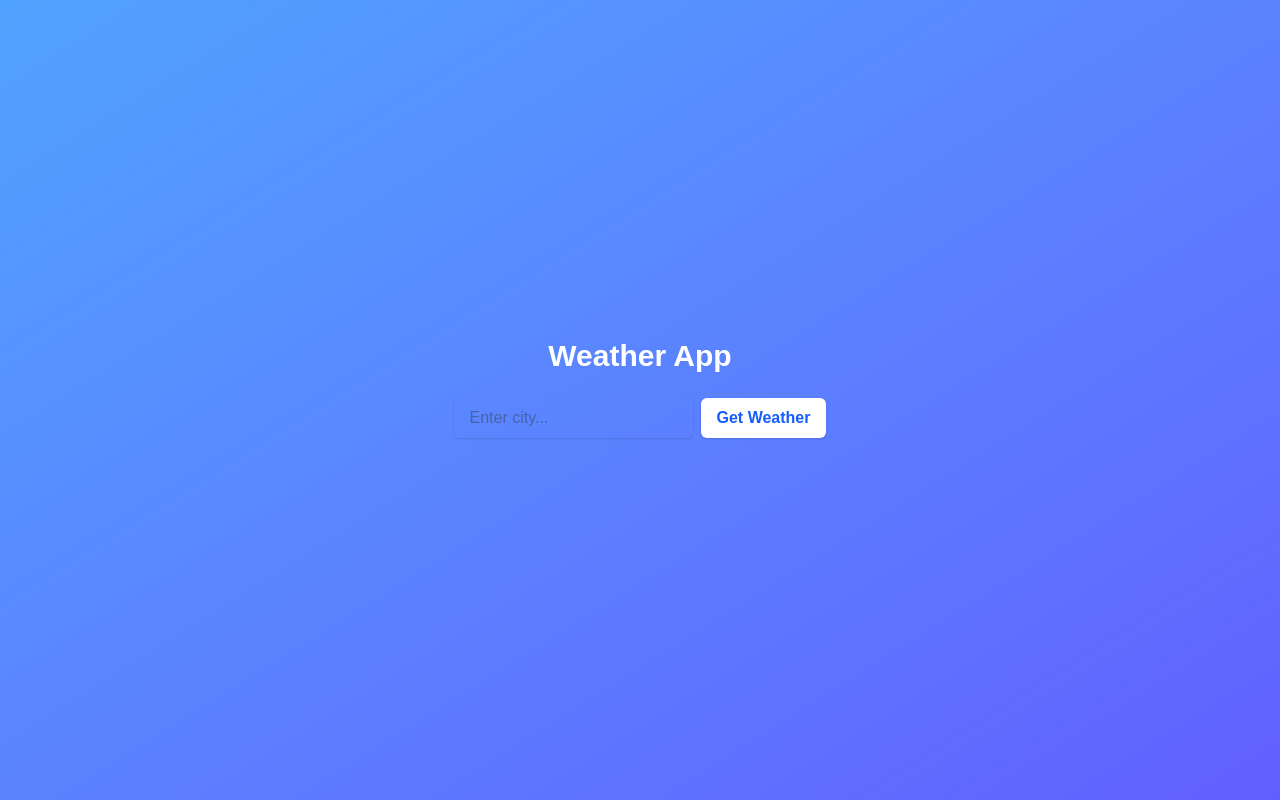
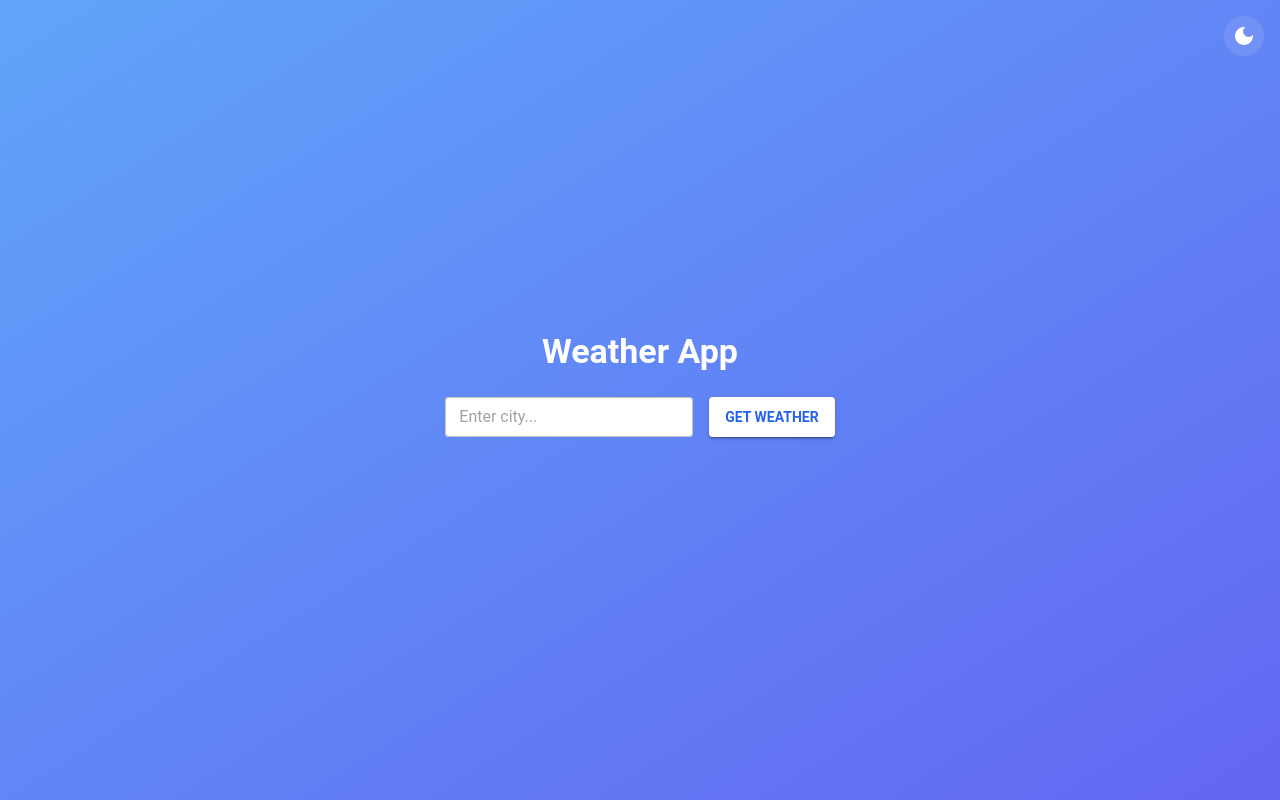
Before and after one commit to KimiaHakkak/nextjs-practice, a Next.js app in the folder my-app/: page / in a window 1280 px wide. Built offline with nearby package versions, Linux system fonts and the light colour scheme.

Commit message:
this ones gonna hurt-

```diff
--- a/my-app/app/layout.js
+++ b/my-app/app/layout.js
@@ -5,7 +5,9 @@
 
 
 
-
+"use client";
+import { createTheme, ThemeProvider, CssBaseline } from "@mui/material";
+import { useMemo, useState } from "react";
 
 import { Geist, Geist_Mono } from "next/font/google"; //Imports two Google fonts using Next.js’s built-in font optimization
 import "./globals.css";                               //Imports a global stylesheet (globals.css) that applies styles to your whole app
@@ -20,18 +22,58 @@ const geistMono = Geist_Mono({
   subsets: ["latin"],
 });
 
+/*
 export const metadata = {                             //This is a Next.js 13+ feature that lets you define metadata like <title>, <meta> tags, description, and more. Next.js automatically injects this into the HTML head — you don’t need to manually write <head> tags.
   title: "Create Next App",
   description: "Generated by create next app",
 };
+*/
 
 export default function RootLayout({ children }) {    //This is the root layout component. Layout components should accept and use a children prop. During rendering, children will be populated with the route segments the layout is wrapping. These will primarily be the component of a child Layout (if it exists) or Page, but could also be other special files like Loading or Error when applicable. It defines your global HTML structure (<html> and <body> tags).
+    const [mode, setMode] = useState("light");
+
+  // Dynamically create theme based on mode
+  const theme = useMemo(
+    () =>
+      createTheme({
+        palette: {
+          mode,
+          ...(mode === "light"
+            ? {
+                background: {
+                  default: "#f0f4ff",
+                  paper: "rgba(255,255,255,0.8)",
+                },
+              }
+            : {
+                background: {
+                  default: "#0b1120",
+                  paper: "rgba(255,255,255,0.1)",
+                },
+              }),
+        },
+        typography: {
+          fontFamily: `${geistSans.variable}, ${geistMono.variable}, Roboto, sans-serif`,
+        },
+      }),
+    [mode]
+  );
+
+
   return (                                            //It receives { children } — this represents whatever page or nested layout is being rendered.
     <html lang="en">
       <body
         className={`${geistSans.variable} ${geistMono.variable} antialiased`} //It applies the fonts and antialiased (a CSS smoothing class from Tailwind) to the body.
+        style={{ margin: 0 }}
       >
-        {children}
+        <ThemeProvider theme={theme}>
+          <CssBaseline />
+          {/* Provide toggle function to all pages */}
+          {children && typeof children === "object"
+            ? // Pass mode and setMode as props
+              { ...children, props: { ...children.props, mode, setMode } }
+            : children}
+        </ThemeProvider>
       </body>
     </html>
   );                                                  //It wraps everything that shows up on the screen.
--- a/my-app/app/page.js
+++ b/my-app/app/page.js
@@ -1,7 +1,18 @@
 "use client";
 import { useState } from "react";
+import {
+  Box,
+  TextField,
+  Button,
+  Typography,
+  CircularProgress,
+  Card,
+  CardContent,
+  IconButton,
+} from "@mui/material";
+import { LightMode, DarkMode } from "@mui/icons-material";
 
-export default function Home() {
+export default function Home({mode, setMode}) {
   const [city, setCity] = useState("");
   const [weather, setWeather] = useState(null);
   const [error, setError] = useState(null);
@@ -30,52 +41,111 @@ export default function Home() {
   };
 
   return (
-    <div className="min-h-screen bg-gradient-to-br from-blue-400 to-indigo-500 flex flex-col items-center justify-center p-6">
-      <h1 className="text-3xl font-bold text-white mb-6">Weather App</h1>
+    <Box
+      sx={{
+        minHeight: "100vh",
+        background: "linear-gradient(to bottom right, #60a5fa, #6366f1)",
+        display: "flex",
+        flexDirection: "column",
+        alignItems: "center",
+        justifyContent: "center",
+        p: 3,
+      }}
+    >
+      {/* Dark/Light Toggle */}
+        <IconButton
+          onClick={() => setMode(mode === "light" ? "dark" : "light")}
+          sx={{
+            position: "absolute",
+            top: 16,
+            right: 16,
+            color: "white",
+            bgcolor: "rgba(255,255,255,0.1)",
+            "&:hover": { bgcolor: "rgba(255,255,255,0.3)" },
+          }}
+        >
+          {mode === "light" ? <DarkMode /> : <LightMode />}
+        </IconButton>
 
-      <div className="flex gap-2 mb-6">
-        <input
-          type="text"
+      <Typography
+        variant="h4"
+        sx={{ fontWeight: "bold", color: "white", mb: 3 }}
+      >
+        Weather App
+      </Typography>
+
+      {/* Input and Button */}
+      <Box sx={{ display: "flex", gap: 2, mb: 4 }}>
+        <TextField
+          variant="outlined"
+          size="small"
           value={city}
           onChange={(e) => setCity(e.target.value)}
           placeholder="Enter city..."
-          className="px-4 py-2 rounded-md outline-none shadow text-gray-700"
+          sx={{
+            backgroundColor: "white",
+            borderRadius: 1,
+            input: { color: "text.primary" },
+          }}
         />
-        <button
+        <Button
+          variant="contained"
           onClick={getWeather}
-          className="bg-white text-blue-600 font-semibold px-4 py-2 rounded-md shadow hover:bg-blue-100"
+          sx={{
+            backgroundColor: "white",
+            color: "#2563eb",
+            fontWeight: "bold",
+            "&:hover": { backgroundColor: "#e0e7ff" },
+          }}
         >
           Get Weather
-        </button>
-      </div>
+        </Button>
+      </Box>
 
       {/* Loading Spinner */}
-      {loading && (
-        <div className="flex items-center justify-center">
-          <div className="w-10 h-10 border-4 border-white border-t-transparent rounded-full animate-spin"></div>
-        </div>
+      {loading && <CircularProgress sx={{ color: "white" }} />}
+
+      {/* Error Message */}
+      {error && (
+        <Typography sx={{ color: "#fee2e2", mt: 2 }}>{error}</Typography>
       )}
 
-      {/* Error message */}
-      {error && <p className="text-red-200 mt-4">{error}</p>}
-
-      {/* Weather data */}
+      {/* Weather Card */}
       {weather && !loading && (
-        <div className="bg-white/20 backdrop-blur-md text-white p-6 rounded-2xl shadow-md w-80 mt-6 text-center">
-          <h2 className="text-2xl font-semibold mb-2">{weather.name}</h2>
-          <p className="text-5xl font-bold mb-2">
-            {Math.round(weather.main.temp)}°C
-          </p>
-          <p className="capitalize text-lg mb-4">{weather.weather[0].description}</p>
-
-          {/* Weather Icon */}
-          <img
-            src={`https://openweathermap.org/img/wn/${weather.weather[0].icon}@2x.png`}
-            alt="weather icon"
-            className="mx-auto"
-          />
-        </div>
+        <Card
+          sx={{
+            backgroundColor: "rgba(255,255,255,0.2)",
+            backdropFilter: "blur(10px)",
+            color: "white",
+            borderRadius: 4,
+            boxShadow: 3,
+            width: 300,
+            textAlign: "center",
+            mt: 4,
+          }}
+        >
+          <CardContent>
+            <Typography variant="h5" sx={{ mb: 1, fontWeight: 600 }}>
+              {weather.name}
+            </Typography>
+            <Typography variant="h3" sx={{ fontWeight: 700 }}>
+              {Math.round(weather.main.temp)}°C
+            </Typography>
+            <Typography
+              variant="subtitle1"
+              sx={{ textTransform: "capitalize", mb: 2 }}
+            >
+              {weather.weather[0].description}
+            </Typography>
+            <Box
+              component="img"
+              src={`https://openweathermap.org/img/wn/${weather.weather[0].icon}@2x.png`}
+              alt="weather icon"
+              sx={{ mx: "auto", display: "block" }}
+            />
+          </CardContent>
+        </Card>
       )}
-    </div>
+    </Box>
   );
 }
```
Also changed, not shown: package.json (added, +9 -0 lines), 1 other file (tests, documents, lock files or other folders).
